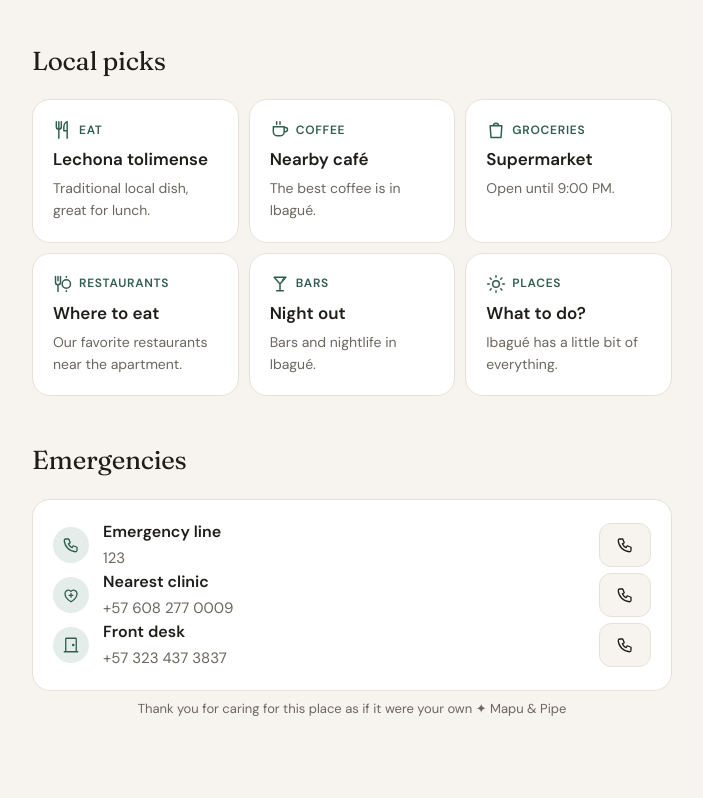
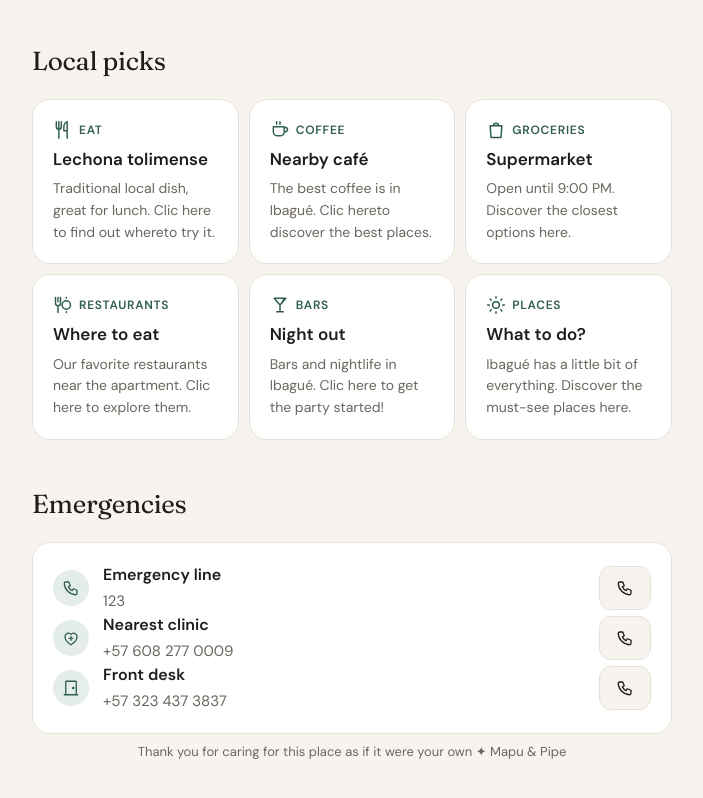
Before and after one commit to best-airbnb/guia-infinity-702-ibg, a plain HTML site: page index.html in a window 1280 px wide. Shown: the part 3086-3884 px from the top of the page, without its empty margins (288-991 px from the left). Drawn offline with Linux system fonts and the light colour scheme.

Commit message:
recomendados

```diff
--- a/index.html
+++ b/index.html
@@ -129,17 +129,17 @@ const CONFIG = {
 
   recomendaciones: [
     { icono: "comida",  categoria: { es: "Comer", en: "Eat" },     nombre: "Lechona tolimense",
-      nota: { es: "Plato típico de Ibagué, ideal para almuerzo.", en: "Traditional local dish, great for lunch." }, mapsUrl: "https://maps.google.com/?q=lechona+Ibagué" },
+      nota: { es: "Plato típico de Ibagué, ideal para almuerzo. Dale clic y conoce dónde probarlo", en: "Traditional local dish, great for lunch. Clic here to find out whereto try it." }, mapsUrl: "https://maps.google.com/?q=lechona+Ibagué" },
     { icono: "cafe",    categoria: { es: "Café", en: "Coffee" },   nombre: { es: "Café cerca", en: "Nearby café" },
-      nota: { es: "El mejor café está en Ibagué.", en: "The best coffee is in Ibagué." }, mapsUrl: "https://maps.app.goo.gl/hyGLpEGaeqhQCmgC7" },
+      nota: { es: "El mejor café está en Ibagué. Clic para comocer los mejores lugares", en: "The best coffee is in Ibagué. Clic hereto discover the best places." }, mapsUrl: "https://maps.app.goo.gl/hyGLpEGaeqhQCmgC7" },
     { icono: "compras", categoria: { es: "Mercado", en: "Groceries" }, nombre: { es: "Supermercado", en: "Supermarket" },
-      nota: { es: "Abiertos hasta las 9:00 p. m.", en: "Open until 9:00 PM." }, mapsUrl: "https://maps.app.goo.gl/D7vc41am3bsnUBYZ9" },
+      nota: { es: "Abiertos hasta las 9:00 p. m. Conoce aquí las opciones más cercanas", en: "Open until 9:00 PM. Discover the closest options here." }, mapsUrl: "https://maps.app.goo.gl/D7vc41am3bsnUBYZ9" },
     { icono: "restaurante", categoria: { es: "Restaurantes", en: "Restaurants" }, nombre: { es: "Dónde comer", en: "Where to eat" },
-      nota: { es: "Nuestros restaurantes favoritos cerca del apartamento.", en: "Our favorite restaurants near the apartment." }, mapsUrl: "https://maps.google.com/?q=restaurantes+Ibagué" },
+      nota: { es: "Nuestros restaurantes favoritos cerca del apartamento. Conócelos dando clic", en: "Our favorite restaurants near the apartment. Clic here to explore them." }, mapsUrl: "https://maps.google.com/?q=restaurantes+Ibagué" },
     { icono: "bar",     categoria: { es: "Bares", en: "Bars" }, nombre: { es: "Para salir de noche", en: "Night out" },
-      nota: { es: "Bares y planes nocturnos en Ibagué.", en: "Bars and nightlife in Ibagué." }, mapsUrl: "https://maps.google.com/?q=bares+Ibagué" },
+      nota: { es: "Bares y planes nocturnos en Ibagué. Dale Clic para comenzar la fiesta!", en: "Bars and nightlife in Ibagué. Clic here to get the party started!" }, mapsUrl: "https://maps.google.com/?q=bares+Ibagué" },
     { icono: "sol",     categoria: { es: "Plan", en: "Places" }, nombre: { es: "¿Qué hacer?", en: "What to do?" },
-      nota: { es: "Ibagué tiene de todo un poco.", en: "Ibagué has a little bit of everything." }, mapsUrl: "https://maps.app.goo.gl/bdhGQXy9jgJ41Eq67" }
+      nota: { es: "Ibagué tiene de todo un poco. Conoce aquí lo que tienes que visitar", en: "Ibagué has a little bit of everything. Discover the must-see places here." }, mapsUrl: "https://maps.app.goo.gl/bdhGQXy9jgJ41Eq67" }
   ],
 
   emergencias: [
```
